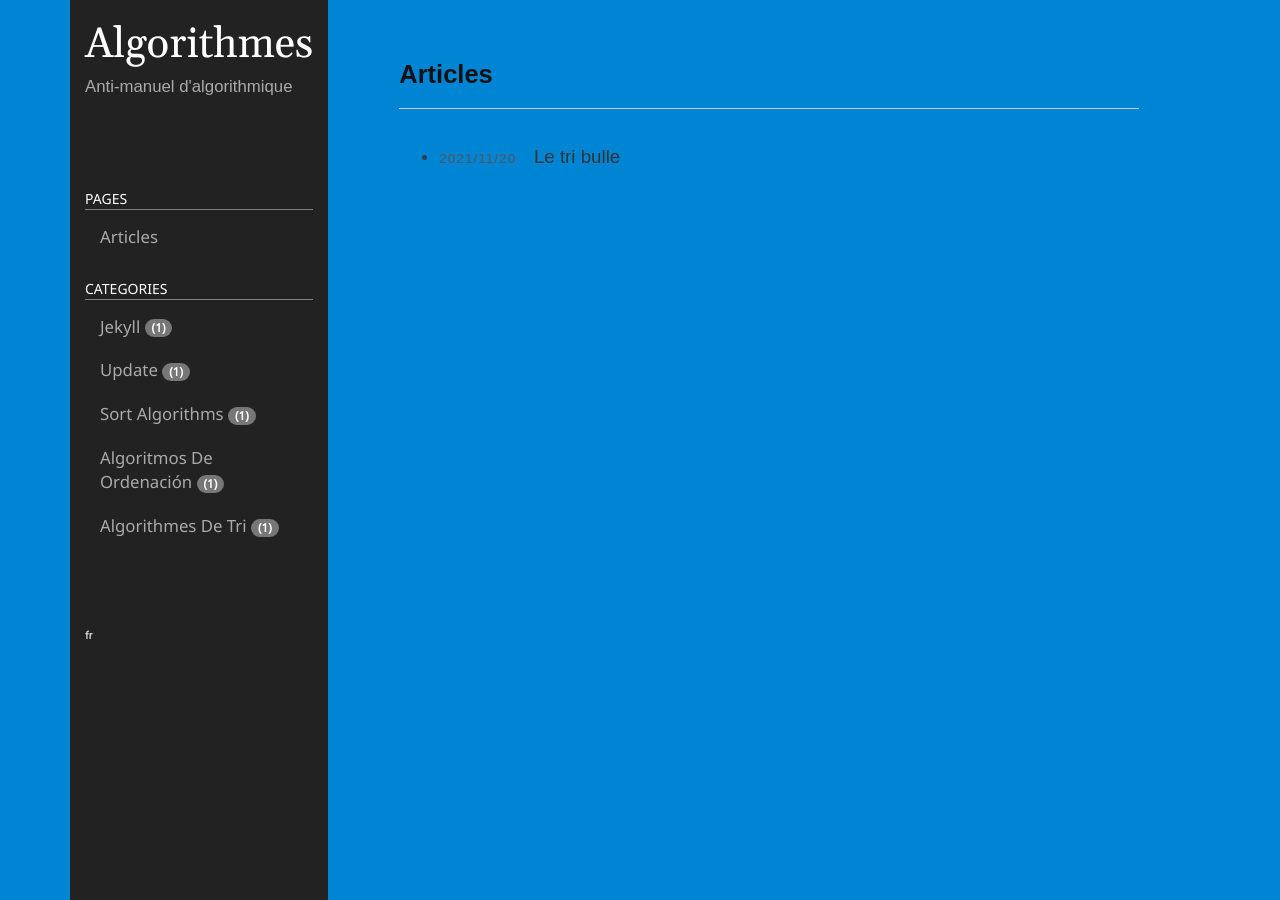
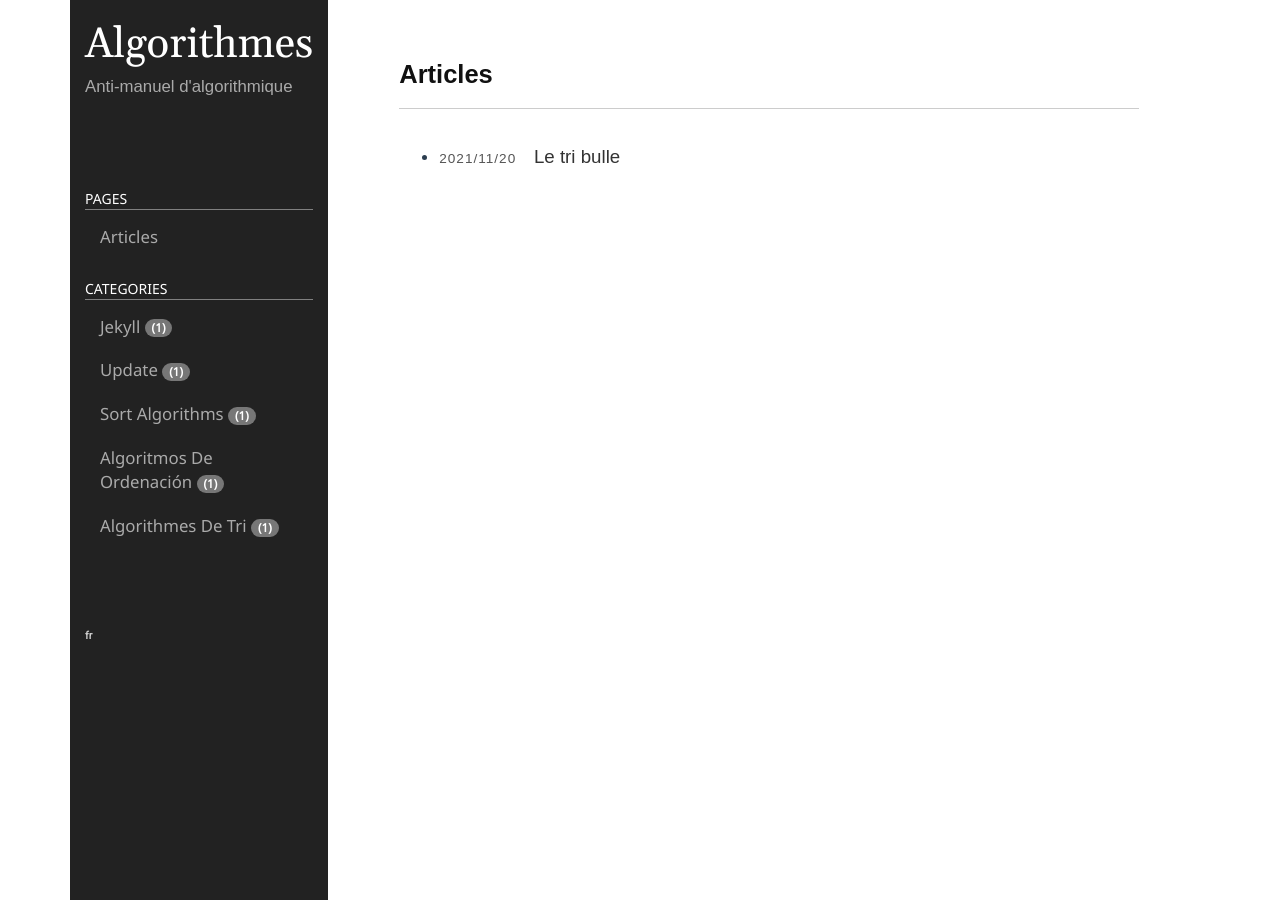
Before and after one commit to LWH-21/Algos, a Jekyll site: the page built from index.md, in a window 1280 px wide. Built offline with Jekyll 4.4.1, drawn with Linux system fonts in a browser that asks for light colours; nearby versions of some CDN libraries; library files that are not in the unit come from our copies.

Commit message:
Update style.css

```diff
--- a/assets/css/style.css
+++ b/assets/css/style.css
@@ -51,7 +51,7 @@
 	padding: 0;
 	font-family: 'Arial', sans-serif, 'Nanum Myeongjo', serif;
 	color: #2c3e50;
-	background-color: #0085d5;
+	background-color: transparent;
 }
 
 a {
```
